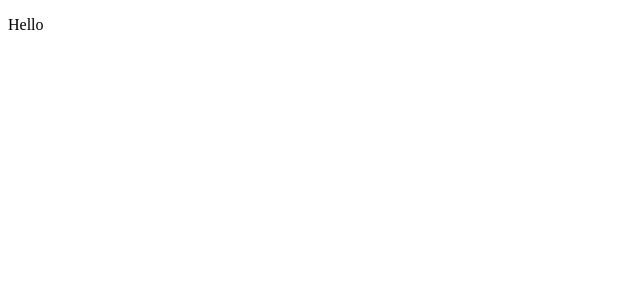
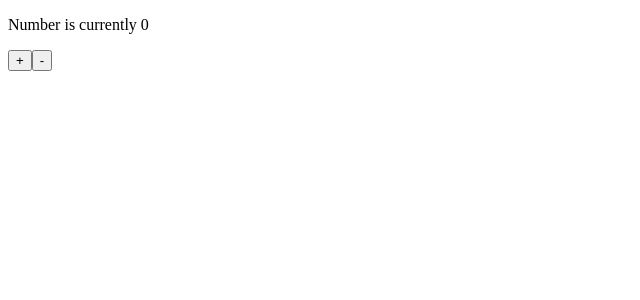
Before and after one commit to mtthdz/react-fundamentals, a React (Create React App) app: page / in a window 1280 px wide. Shown: the top 300 px of the page, without its empty margins (0-640 px from the left). Built offline with nearby package versions, Linux system fonts and the light colour scheme.

Commit message:
built out redux architecture

```diff
--- a/package.json
+++ b/package.json
@@ -11,6 +11,7 @@
     "react-redux": "^8.0.1",
     "react-router-dom": "^6.3.0",
     "react-scripts": "5.0.1",
+    "redux-thunk": "^2.4.1",
     "styled-components": "^5.3.5",
     "web-vitals": "^2.1.4"
   },
--- a/public/index.html
+++ b/public/index.html
@@ -9,7 +9,6 @@
       name="description"
       content="Web site created using create-react-app"
     />
-    <link rel="apple-touch-icon" href="%PUBLIC_URL%/logo192.png" />
     <!--
       manifest.json provides metadata used when your web app is installed on a
       user's mobile device or desktop. See https://developers.google.com/web/fundamentals/web-app-manifest/
--- a/src/App.js
+++ b/src/App.js
@@ -1,10 +1,19 @@
 import React from "react";
+import { Provider } from 'react-redux';
+import configureStore from './store/configureStore';
 
-function App() {
+import Counter from "./pages/Counter";
+
+
+const store = configureStore();
+
+const App = () => {
   return (
-    <div className="App">
-      <p>Hello</p>
-    </div>
+    <Provider store={ store }>
+      <div className="App">
+        <Counter/>
+      </div>
+    </Provider>
   );
 }
 
--- /dev/null
+++ b/src/pages/Counter.js
@@ -0,0 +1,18 @@
+import React from "react";
+import { useSelector, useDispatch } from 'react-redux';
+import { decrement, increment } from '../store/actions/counterActions';
+
+const Counter = () => {
+	const counter = useSelector((state) => state.counterReducer.counter);
+  const dispatch = useDispatch();
+
+	return (
+		<div>
+			<p>Number is currently {counter}</p>
+			<button onClick={() => dispatch(increment())}>+</button>
+			<button onClick={() => dispatch(decrement())}>-</button>
+		</div>
+	)
+}
+
+export default Counter;
--- /dev/null
+++ b/src/store/actions/counterActions.js
@@ -0,0 +1,17 @@
+export const increment = () => {
+	return {
+		type: 'INCREMENT',
+	};
+};
+
+export const decrement = () => {
+	return {
+		type: 'DECREMENT',
+	};
+};
+
+export const reset = () => {
+	return {
+		type: 'RESET',
+	};
+};
--- /dev/null
+++ b/src/store/configureStore.js
@@ -0,0 +1,24 @@
+import {
+	applyMiddleware,
+	compose,
+	createStore
+} from 'redux';
+import thunkMiddleware from 'redux-thunk';
+
+import monitorReducerEnhancer from './enhancers/monitorReducerEnhancer';
+import loggerMiddleware from './middleware/loggerMiddleware';
+import rootReducer from './reducers/rootReducer';
+
+const configureStore = (preloadedState) => {
+	const middlewares = [loggerMiddleware, thunkMiddleware];
+	const middlewareEnhancer = applyMiddleware(...middlewares);
+
+	const enhancers = [middlewareEnhancer, monitorReducerEnhancer];
+	const composedEnhancers = compose(...enhancers);
+
+	const store = createStore(rootReducer, preloadedState, composedEnhancers);
+
+	return store;
+}
+
+export default configureStore;
--- /dev/null
+++ b/src/store/enhancers/monitorReducerEnhancer.js
@@ -0,0 +1,20 @@
+// logs the time taken for the reducers to process each action.
+const round = number => Math.round(number * 100) / 100
+
+const monitorReducerEnhancer =
+	createStore => (reducer, initialState, enhancer) => {
+		const monitoredReducer = (state, action) => {
+			const start = performance.now()
+			const newState = reducer(state, action)
+			const end = performance.now()
+			const diff = round(end - start)
+
+			console.log('reducer process time:', diff)
+
+			return newState
+		}
+
+		return createStore(monitoredReducer, initialState, enhancer)
+	}
+
+export default monitorReducerEnhancer;
--- /dev/null
+++ b/src/store/middleware/loggerMiddleware.js
@@ -0,0 +1,12 @@
+// logs dispatched actions and the resulting new state
+const loggerMiddleware = store => next => action => {
+	console.group(action.type);
+	console.info('dispatching', action);
+
+	let result = next(action);
+	console.log('next state', store.getState());
+	console.groupEnd();
+	return result;
+}
+
+export default loggerMiddleware;
--- /dev/null
+++ b/src/store/reducers/counterReducer.js
@@ -0,0 +1,30 @@
+const initialState = {
+	counter: 0,
+}
+
+const counterReducer = (state = initialState, action) => {
+	switch (action.type) {
+		case 'INCREMENT':
+			return {
+				...state,
+				counter: state.counter + 1,
+			};
+
+		case 'DECREMENT':
+			return {
+				...state,
+				counter: state.counter - 1,
+			}
+
+		case 'RESET':
+			return {
+				...state,
+				counter: 0,
+			}
+
+		default:
+			return state;
+	}
+};
+
+export default counterReducer;
--- /dev/null
+++ b/src/store/reducers/rootReducer.js
@@ -0,0 +1,8 @@
+import counterReducer from "./counterReducer";
+import { combineReducers } from 'redux';
+
+const rootReducer = combineReducers({
+	counterReducer,
+});
+
+export default rootReducer;
```
Also changed, not shown: public/manifest.json, 1 other file (tests, documents, lock files or other folders).
